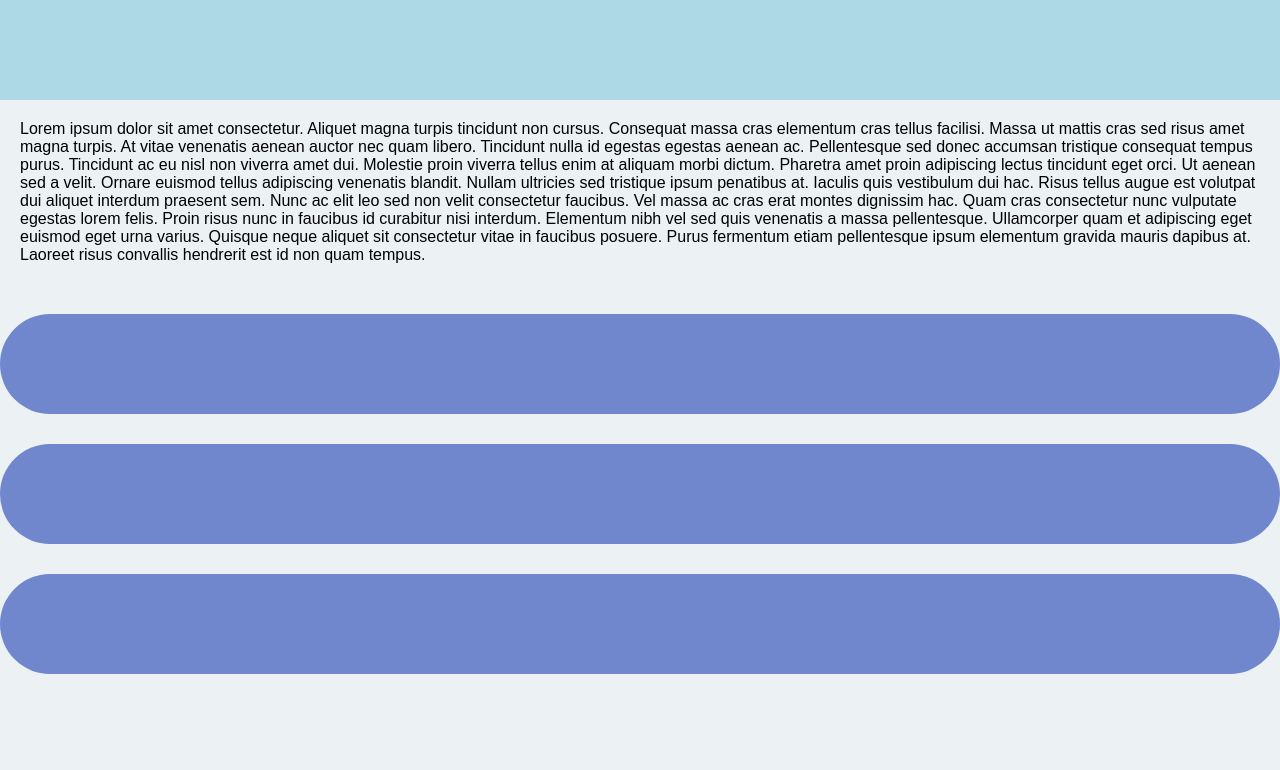
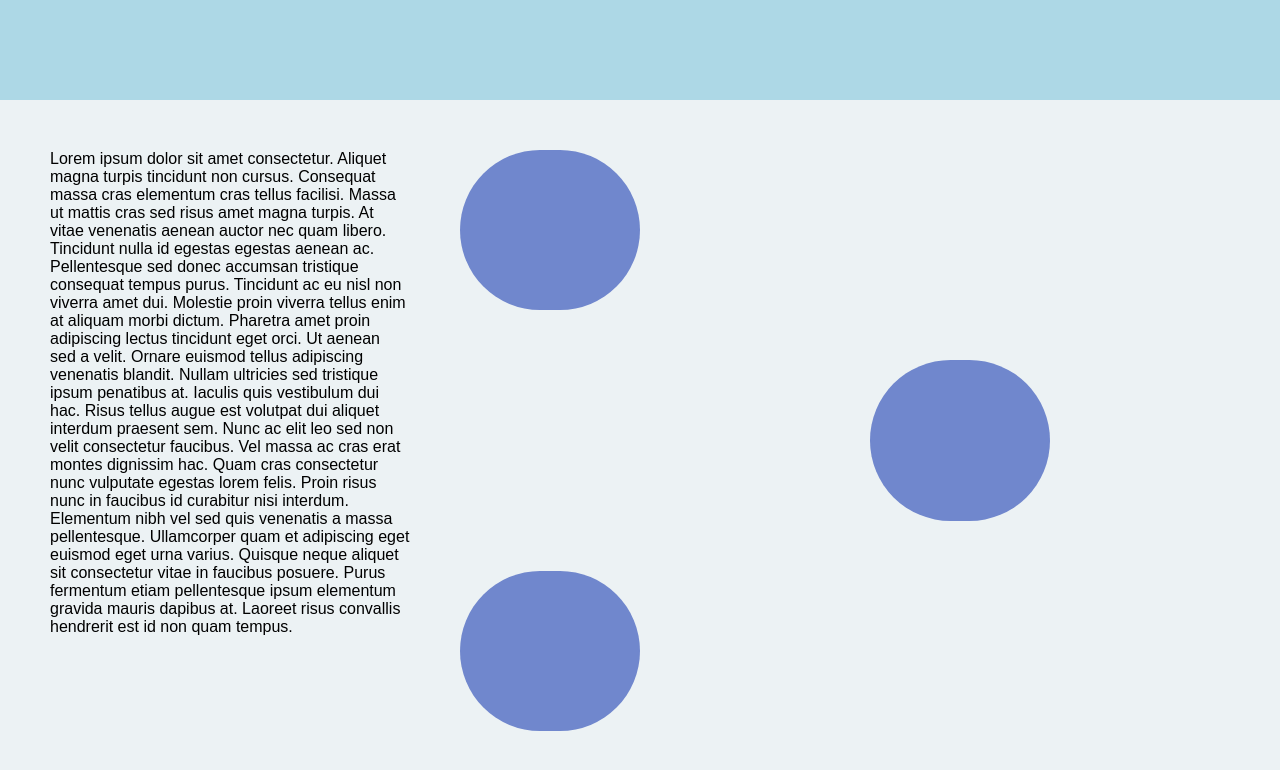
Before and after one commit to plattdev/pillDesign, a plain HTML site: page index.html in a window 1280 px wide. Drawn offline with Linux system fonts and the light colour scheme.

Commit message:
diseño acabado

```diff
--- a/index.html
+++ b/index.html
@@ -28,11 +28,10 @@
         posuere. Purus fermentum etiam pellentesque ipsum elementum gravida mauris
         dapibus at. Laoreet risus convallis hendrerit est id non quam tempus.</p>
 
-      <div class="pillOne"></div>
-      <div class="pillTwo"></div>
-      <div class="pillThree"></div>
+      <div class="pillOne pill"></div>
+      <div class="pillTwo pill"></div>
+      <div class="pillThree pill"></div>
     </main>
 
-    <footer></footer>
   </body>
 </html>
--- a/style.css
+++ b/style.css
@@ -7,6 +7,7 @@
 body{
     font-family: Arial, sans-serif;
     background-color: rgb(236, 242, 244);
+    height: 100dvh;
 }
 
 header{
@@ -18,18 +19,48 @@ main{
     display: grid;
     grid-template-columns: 1fr;
     gap: 30px;
-}
-
-p{
     padding: 20px;
 }
 
-div{
+@media screen and (min-width: 600px){
+    main{
+        grid-template-columns: 1fr 1fr 1fr;
+        grid-template-rows: repeat(3, 33%);
+        gap: 50px;
+        padding: 50px;
+    }
+    p{
+        grid-column: 1/2;
+        grid-row: 1/4;
+    }
+    .pillOne{
+        grid-column: 2/3;
+        grid-row: 1/2;
+    }
+    .pillTwo{
+        grid-column: 3/4;
+        grid-row: 2/3;
+    }
+
+    .pillThree{
+        grid-column: 2/3;
+        grid-row: 3/4;
+    }
+}
+
+
+
+.pill{
     height:100px;
     background-color: rgb(112, 135, 205);
     border-radius: 100px;
+    width: 100%;
 }
 
-.pillOne, .pillTwo, .pillThree{
-
+@media screen and (min-width: 600px) {
+    .pill{
+        transform-origin: center center;
+        height: 100%;
+        width: 50%;
+    }
 }
```
